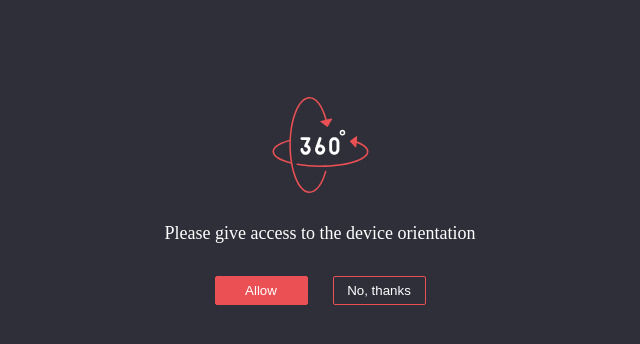
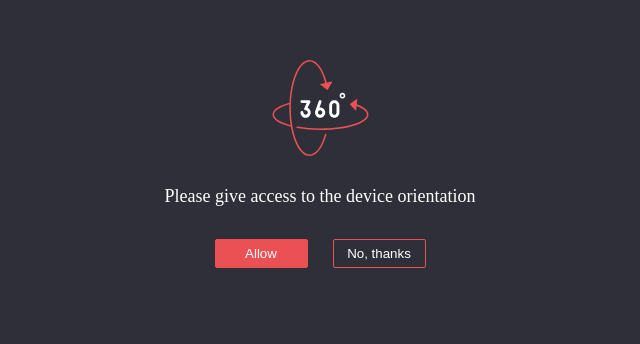
Before and after one commit to vitaliyis/layout-360, a plain HTML site: page index.html in a window 1280 px wide. Shown: the part 236-580 px from the top of the page, without its empty margins (320-960 px from the left). Drawn offline with Linux system fonts and the light colour scheme.

Commit message:
second commit

```diff
--- a/style.css
+++ b/style.css
@@ -1,6 +1,7 @@
 body {
     margin: 0;
     background-color: #2E2F38;
+
 }
 
 .container {
@@ -9,7 +10,7 @@ body {
     flex-direction: column;
     align-items: center;
     justify-content: center;
-    padding: 2.3rem;
+    padding: 0 2.3rem;
 }
 
 .logo-title {
```
